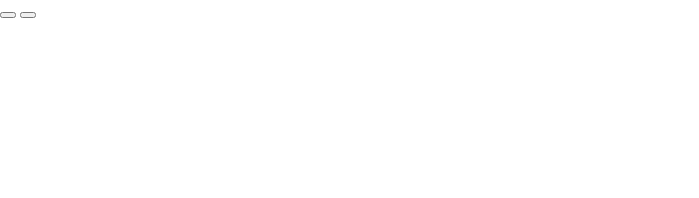
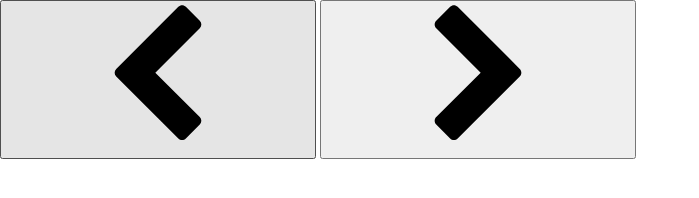
Before and after one commit to Balor1989/custom-slider, a website built with Parcel: page src/index.html in a window 1280 px wide. Shown: the whole page, without its empty margins (0-699 px from the left). Built offline with nearby package versions, Linux system fonts and the light colour scheme.

Commit message:
adds arrows svg

```diff
--- a/src/index.html
+++ b/src/index.html
@@ -20,8 +20,16 @@
       <div class="slide"></div>
       <div class="slide"></div>
       <div class="slide"></div>
-      <button class="arrow"></button>
-      <button class="arrow"></button>
+      <button class="arrow">
+        <svg class="button-icon">
+          <use href="/images/icons.svg#chevron-left"></use>
+        </svg>
+      </button>
+      <button class="arrow">
+        <svg class="button-icon">
+          <use href="/images/icons.svg#chevron-right"></use>
+        </svg>
+      </button>
     </section>
     <script src="./index.js"></script>
   </body>
```
Also changed, not shown: src/images/demo.jpg (deleted), src/images/icons.svg (added).
